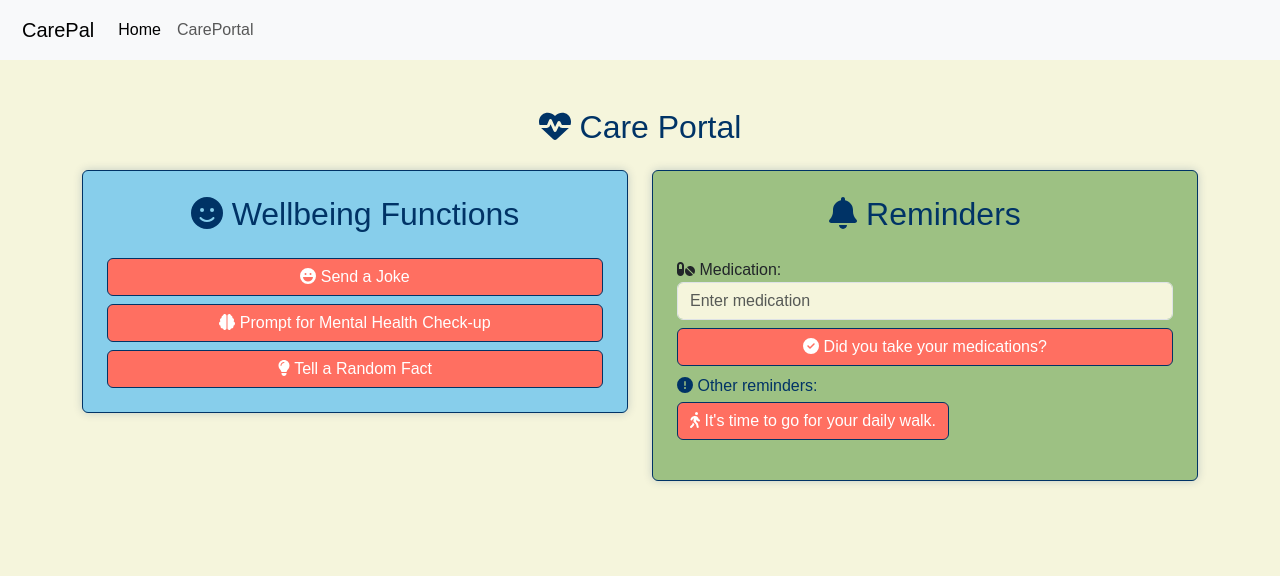
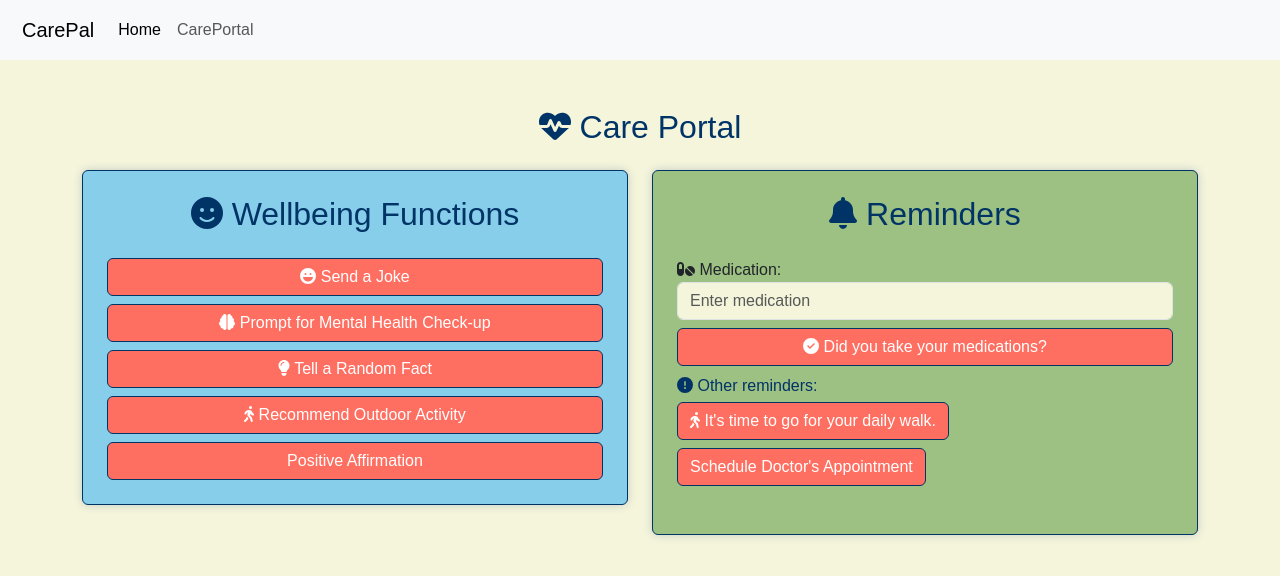
Before and after one commit to IAMAMZ/CarePal, a React (Create React App) app: page /carePortal in a window 1280 px wide. Shown: the top 576 px of the page. Built offline with nearby package versions, Linux system fonts and the light colour scheme.

Commit message:
Added more items + styling fixes

```diff
--- a/src/pages/CarePortal.js
+++ b/src/pages/CarePortal.js
@@ -17,7 +17,9 @@ export default function CarePortal() {
             <h2 className="text-center mb-4 wellbeing-header"><FontAwesomeIcon icon={faSmile} /> Wellbeing Functions</h2>
             <button className="btn btn-primary btn-block mb-2 wellbeing-button"><FontAwesomeIcon icon={faLaugh} /> Send a Joke</button>
             <button className="btn btn-primary btn-block mb-2 wellbeing-button"><FontAwesomeIcon icon={faBrain} /> Prompt for Mental Health Check-up</button>
-            <button className="btn btn-primary btn-block wellbeing-button"><FontAwesomeIcon icon={faLightbulb} /> Tell a Random Fact</button>
+            <button className="btn btn-primary btn-block mb-2 wellbeing-button"><FontAwesomeIcon icon={faLightbulb} /> Tell a Random Fact</button>
+            <button className="btn btn-primary btn-block mb-2 wellbeing-button"><FontAwesomeIcon icon={faWalking} /> Recommend Outdoor Activity</button>
+            <button className="btn btn-primary btn-block wellbeing-button">Positive Affirmation</button>
           </div>
         </div>
 
@@ -40,7 +42,8 @@ export default function CarePortal() {
 
             <p className="mb-1 reminders-info"><FontAwesomeIcon icon={faExclamationCircle} /> Other reminders:</p>
             <ul className="list-unstyled reminders-list">
-              <li><button className="btn btn-primary btn-block wellbeing-button"><FontAwesomeIcon icon={faWalking} /> It's time to go for your daily walk.</button></li>
+              <li><button className="btn btn-primary btn-block mb-2 wellbeing-button"><FontAwesomeIcon icon={faWalking} /> It's time to go for your daily walk.</button></li>
+              <li><button className="btn btn-primary btn-block mb-2 wellbeing-button">Schedule Doctor's Appointment</button></li>
               {/* Add more reminders as needed */}
             </ul>
           </div>
```
